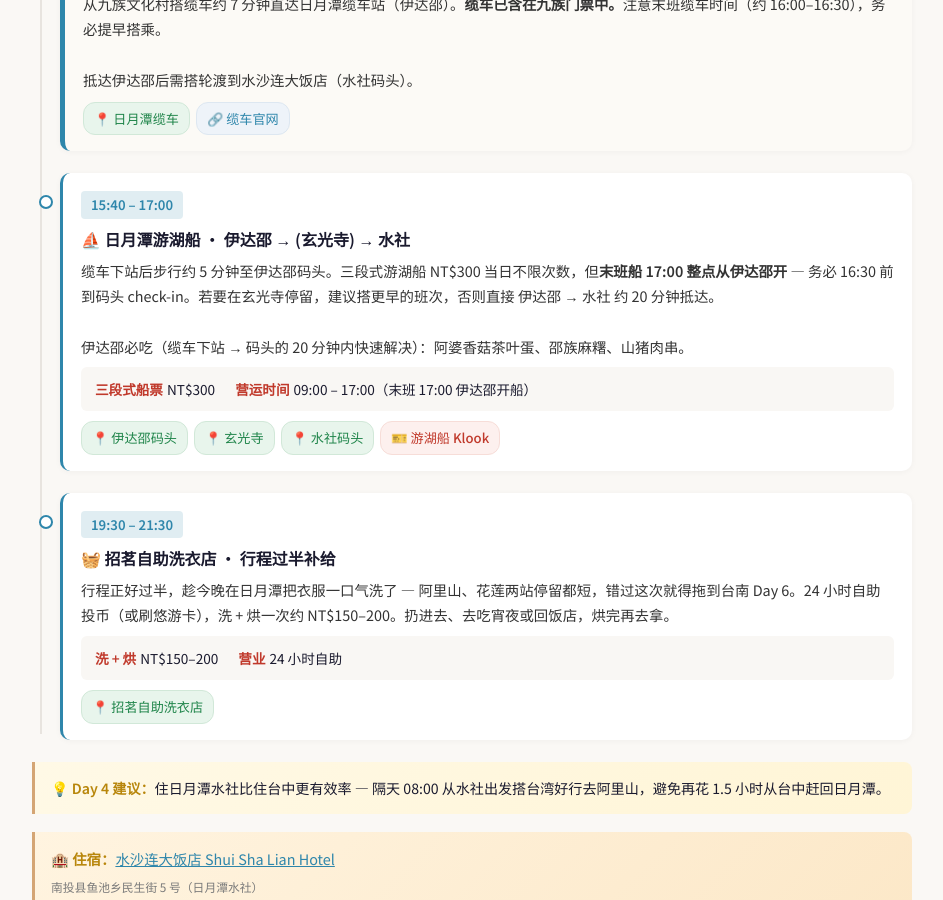
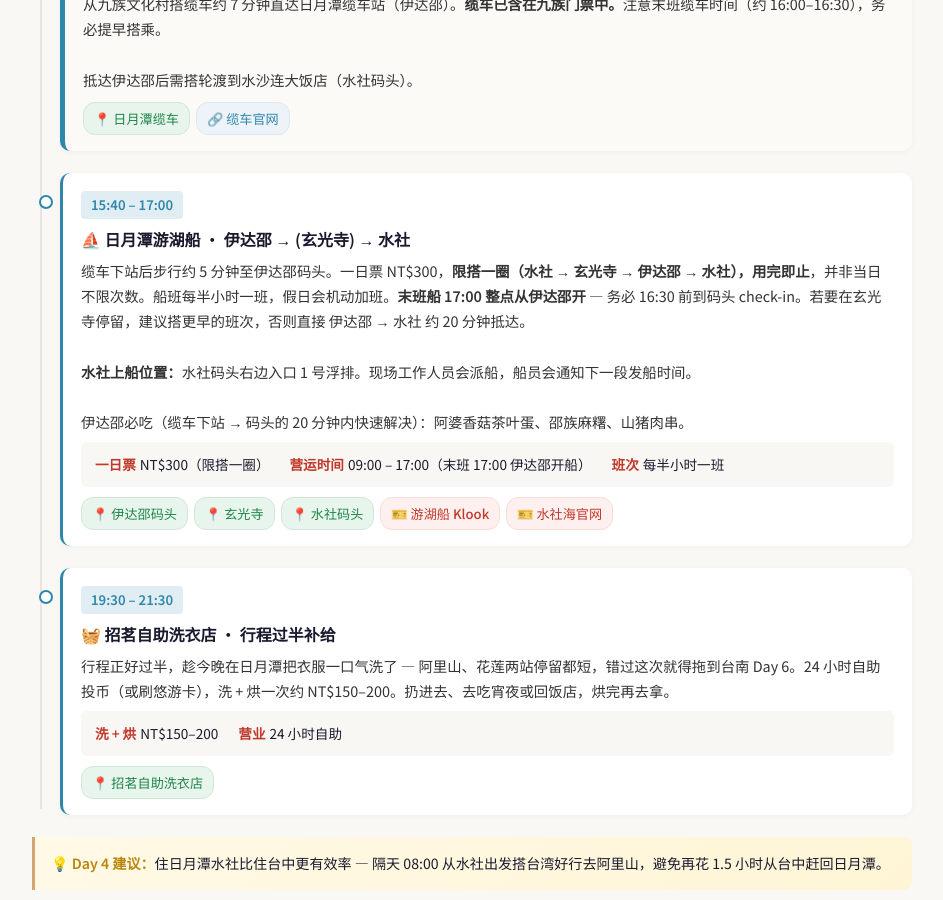
Before and after one commit to SibeiC/SibeiC.github.io, a Jekyll site: the page built from _trips/taiwan-2026.md, in a window 1280 px wide and 900 px high, scrolled down 8114 px. Shown: the whole window, without its empty margins (168-1111 px from the left). Built offline with Jekyll 4.4.1, drawn with Linux system fonts in a browser that asks for light colours.

Commit message:
Correct 游湖船 ticket rules per boat.com.tw reference
User pointed to the official operator page (水社海觀光遊艇) which
clarifies:
- One-day ticket is a ONE-LOOP pass (水社 → 玄光寺 → 伊达邵 → 水社),
  used once through. Not 'unlimited all day' as the previous detail
  claimed.
- Boats depart every 30 min from 水社, crew dispatches boats at each
  pier and announces the next leg's departure time.
- Boarding at 水社 is on the right-side entrance of the pier,
  浮排 #1.

Updated the item detail and tickets strip to reflect this, added a
third 'tickets' row showing the 30-min frequency, and added a chip
linking to the operator's ticket page for day-of reference.

```diff
--- a/_trips/taiwan-2026.md
+++ b/_trips/taiwan-2026.md
@@ -370,17 +370,21 @@ days:
       - time: 15:40 – 17:00
         title: ⛵ 日月潭游湖船 · 伊达邵 → (玄光寺) → 水社
         detail: |
-          缆车下站后步行约 5 分钟至伊达邵码头。三段式游湖船 NT$300 当日不限次数，但<strong>末班船 17:00 整点从伊达邵开</strong> — 务必 16:30 前到码头 check-in。若要在玄光寺停留，建议搭更早的班次，否则直接 伊达邵 → 水社 约 20 分钟抵达。
+          缆车下站后步行约 5 分钟至伊达邵码头。一日票 NT$300，<strong>限搭一圈（水社 → 玄光寺 → 伊达邵 → 水社），用完即止</strong>，并非当日不限次数。船班每半小时一班，假日会机动加班。<strong>末班船 17:00 整点从伊达邵开</strong> — 务必 16:30 前到码头 check-in。若要在玄光寺停留，建议搭更早的班次，否则直接 伊达邵 → 水社 约 20 分钟抵达。
+          <br><br>
+          <strong>水社上船位置：</strong>水社码头右边入口 1 号浮排。现场工作人员会派船，船员会通知下一段发船时间。
           <br><br>
           伊达邵必吃（缆车下站 → 码头的 20 分钟内快速解决）：阿婆香菇茶叶蛋、邵族麻糬、山猪肉串。
         tickets:
-          - { tag: 三段式船票, value: "NT$300" }
+          - { tag: 一日票, value: "NT$300（限搭一圈）" }
           - { tag: 营运时间, value: "09:00 – 17:00（末班 17:00 伊达邵开船）" }
+          - { tag: 班次, value: 每半小时一班 }
         links:
           - { type: map,    icon: 📍, label: 伊达邵码头, query: 伊达邵码头 }
           - { type: map,    icon: 📍, label: 玄光寺, query: 玄光寺 日月潭 }
           - { type: map,    icon: 📍, label: 水社码头, query: 水社码头 }
           - { type: ticket, icon: 🎫, label: 游湖船 Klook, url: "https://www.klook.com/zh-CN/activity/10687-sun-moon-lake-boat-ticket-taichung/" }
+          - { type: ticket, icon: 🎫, label: 水社海官网, url: "https://www.boat.com.tw/ticket_order_detail.php" }
 
       - time: 19:30 – 21:30
         title: 🧺 招茗自助洗衣店 · 行程过半补给
```
